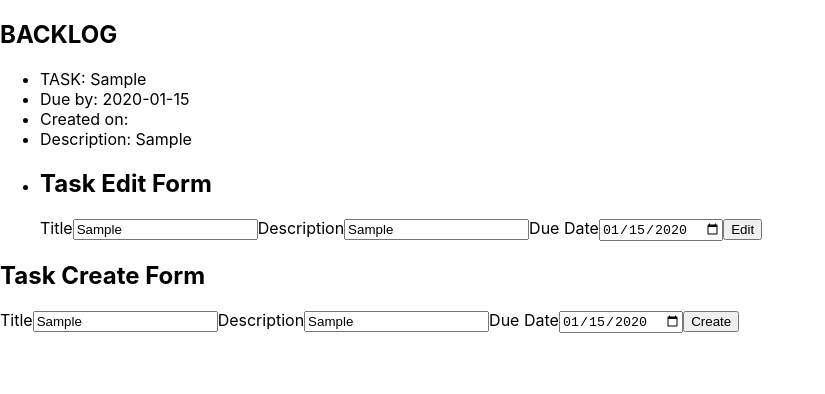
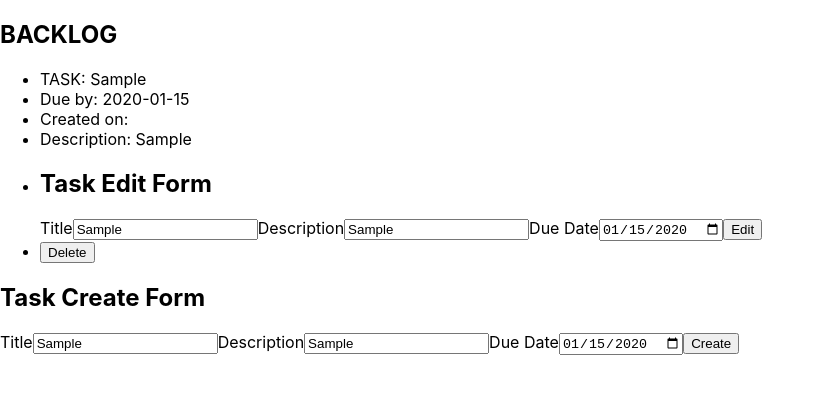
Before and after one commit to jeffdam/kanban-board, a React (Create React App) app: page / in a window 1280 px wide. Both pictures are taken after typing "Sample", "Sample", "2020-01-15" into the empty fields and a click on the button "Create". Shown: the top 394 px of the page, without its empty margins (0-825 px from the left). Built offline with nearby package versions, Linux system fonts and the light colour scheme.

Commit message:
Add task delete action

```diff
--- a/src/actions/task_action.js
+++ b/src/actions/task_action.js
@@ -32,7 +32,7 @@ export const fetchTasks = () => {
   return receiveTasks(tasks);
 };
 
-export const createTask = (task) => {
+export const createTask = task => {
   const newTask = TaskApiUtil.createTask(task);
   return receiveTask(newTask);
 };
@@ -42,6 +42,7 @@ export const updateTask = task => {
   return receiveTask(newTask);
 };
 
-export const deleteTask = task => dispatch =>
-  TaskApiUtil.deleteTask(task)
-    .then(task => dispatch(removeTask(task)));
+export const deleteTask = task => {
+  TaskApiUtil.deleteTask(task);
+  return removeTask(task);
+};
--- a/src/api_utils/task_api_util.js
+++ b/src/api_utils/task_api_util.js
@@ -36,6 +36,6 @@ export const updateTask = task => {
 
 export const deleteTask = task => {
   const tasks = fetchTasks();
-  delete tasks[task.id];
+  delete tasks[task.status][task.id];
   saveTasks(tasks);
 };
--- a/src/components/backlog/backlog_list_container.js
+++ /dev/null
@@ -1,11 +0,0 @@
-import { connect } from 'react-redux';
-import BacklogList from './backlog_list';
-
-const mapStateToProps = ({ entities }) => {
-  const tasks = Object.values(entities.backlog);
-  return {
-    tasks
-  };
-};
-
-export default connect(mapStateToProps)(BacklogList);
--- a/src/components/kanban_board.jsx
+++ b/src/components/kanban_board.jsx
@@ -1,5 +1,5 @@
 import React from 'react';
-import BacklogListContainer from '../components/backlog/backlog_list_container';
+import BacklogListContainer from '../components/lists/backlog_list_container';
 
 class KanbanBoard extends React.Component {
   componentDidMount() {
--- a/src/components/backlog/backlog_list.jsx
+++ b/src/components/lists/backlog_list.jsx
@@ -2,10 +2,14 @@ import React from 'react';
 import TaskDisplay from '../task/task_display';
 import TaskFormCreateContainer from '../task/task_form/task_form_create_container';
 
-const BacklogList = ({ tasks }) => {
-  const taskDisplayList = tasks.map((task, idx) => (
-    <TaskDisplay key={idx} task={task}/>
-  ));
+const BacklogList = ({ tasks, deleteTask }) => {
+  const taskDisplayList = tasks.map((task, idx) =>
+    <TaskDisplay
+      key={idx}
+      task={task}
+      deleteTask={() => deleteTask(task)}
+      />
+  );
   return (
     <article>
       <h2>BACKLOG</h2>
--- /dev/null
+++ b/src/components/lists/backlog_list_container.js
@@ -0,0 +1,18 @@
+import { connect } from 'react-redux';
+import BacklogList from './backlog_list';
+import { deleteTask } from "../../actions/task_action";
+
+const mapStateToProps = ({ entities }) => {
+  const tasks = Object.values(entities.backlog);
+  return {
+    tasks
+  };
+};
+
+const mapDispatchToProps = dispatch => {
+  return {
+    deleteTask: task => dispatch(deleteTask(task))
+  };
+};
+
+export default connect(mapStateToProps, mapDispatchToProps)(BacklogList);
--- a/src/components/task/task_display.jsx
+++ b/src/components/task/task_display.jsx
@@ -1,13 +1,18 @@
 import React from 'react';
 import TaskFormEditContainer from '../task/task_form/task_form_edit_container';
 
-const TaskDisplay = ({task}) => (
+const TaskDisplay = ({ task, deleteTask }) => (
   <ul>
     <li>TASK: {task.title}</li>
     <li>Due by: {task.dueDate}</li>
     <li>Created on: {task.createDate}</li>
     <li>Description: {task.description}</li>
-    <li><TaskFormEditContainer task={task}/></li>
+    <li>
+      <TaskFormEditContainer task={task} />
+    </li>
+    <li>
+      <button onClick={deleteTask}>Delete</button>
+    </li>
   </ul>
 );
 
```
